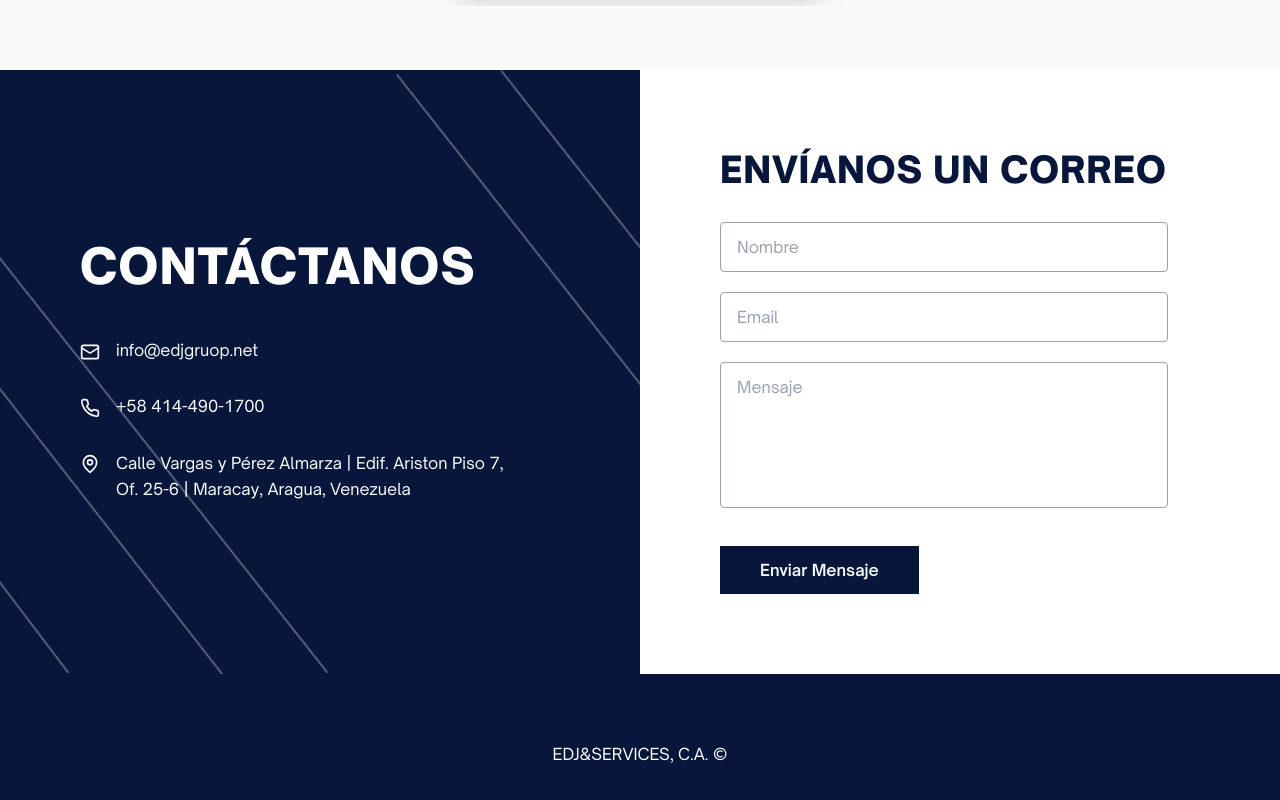
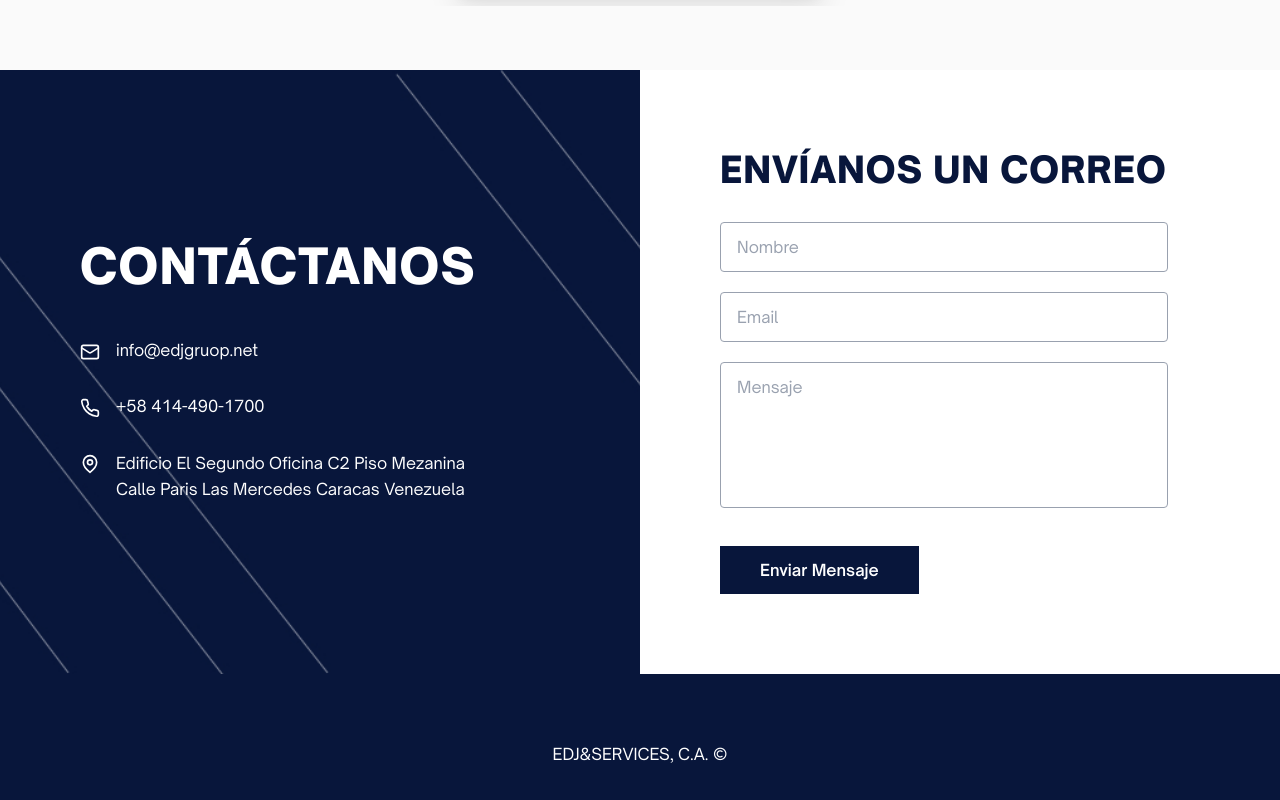
Before and after one commit to victorsegovi/edj-services, a Next.js app: page / in a window 1280 px wide. Shown: the part 3137-3937 px from the top of the page. Built offline with nearby package versions, Linux system fonts and the light colour scheme.

Commit message:
Changed direction

```diff
--- a/src/app/components/Contact.js
+++ b/src/app/components/Contact.js
@@ -62,8 +62,8 @@ const handleSubmit = async (e) => {
             <div className="flex items-start gap-4">
               <div className="mt-1 flex-shrink-0">
                 <svg xmlns="http://www.w3.org/2000/svg" width="20" height="20" viewBox="0 0 24 24" fill="none" stroke="currentColor" strokeWidth="2" strokeLinecap="round" strokeLinejoin="round">
-                  <rect width="20" height="16" x="2" y="4" rx="2"/>
-                  <path d="m22 7-8.97 5.7a1.94 1.94 0 0 1-2.06 0L2 7"/>
+                  <rect width="20" height="16" x="2" y="4" rx="2" />
+                  <path d="m22 7-8.97 5.7a1.94 1.94 0 0 1-2.06 0L2 7" />
                 </svg>
               </div>
               <a href="mailto:info@edjgroup.net" className="hover:underline break-all transition-all">
@@ -75,7 +75,7 @@ const handleSubmit = async (e) => {
             <div className="flex items-start gap-4">
               <div className="mt-1 flex-shrink-0">
                 <svg xmlns="http://www.w3.org/2000/svg" width="20" height="20" viewBox="0 0 24 24" fill="none" stroke="currentColor" strokeWidth="2" strokeLinecap="round" strokeLinejoin="round">
-                  <path d="M22 16.92v3a2 2 0 0 1-2.18 2 19.79 19.79 0 0 1-8.63-3.07 19.5 19.5 0 0 1-6-6 19.79 19.79 0 0 1-3.07-8.67A2 2 0 0 1 4.11 2h3a2 2 0 0 1 2 1.72 12.84 12.84 0 0 0 .7 2.81 2 2 0 0 1-.45 2.11L8.09 9.91a16 16 0 0 0 6 6l1.27-1.27a2 2 0 0 1 2.11-.45 12.84 12.84 0 0 0 2.81.7A2 2 0 0 1 22 16.92z"/>
+                  <path d="M22 16.92v3a2 2 0 0 1-2.18 2 19.79 19.79 0 0 1-8.63-3.07 19.5 19.5 0 0 1-6-6 19.79 19.79 0 0 1-3.07-8.67A2 2 0 0 1 4.11 2h3a2 2 0 0 1 2 1.72 12.84 12.84 0 0 0 .7 2.81 2 2 0 0 1-.45 2.11L8.09 9.91a16 16 0 0 0 6 6l1.27-1.27a2 2 0 0 1 2.11-.45 12.84 12.84 0 0 0 2.81.7A2 2 0 0 1 22 16.92z" />
                 </svg>
               </div>
               <a href="tel:+584144901700" className="hover:underline transition-all">
@@ -87,13 +87,13 @@ const handleSubmit = async (e) => {
             <div className="flex items-start gap-4">
               <div className="mt-1 flex-shrink-0">
                 <svg xmlns="http://www.w3.org/2000/svg" width="20" height="20" viewBox="0 0 24 24" fill="none" stroke="currentColor" strokeWidth="2" strokeLinecap="round" strokeLinejoin="round">
-                  <path d="M20 10c0 6-8 12-8 12s-8-6-8-12a8 8 0 0 1 16 0Z"/>
-                  <circle cx="12" cy="10" r="3"/>
+                  <path d="M20 10c0 6-8 12-8 12s-8-6-8-12a8 8 0 0 1 16 0Z" />
+                  <circle cx="12" cy="10" r="3" />
                 </svg>
               </div>
               <p className="leading-relaxed">
-                Calle Vargas y Pérez Almarza | Edif. Ariston Piso 7, <br />
-                Of. 25-6 | Maracay, Aragua, Venezuela
+                Edificio El Segundo Oficina C2 Piso Mezanina <br/>
+                Calle Paris Las Mercedes Caracas Venezuela
               </p>
             </div>
 
```
Lines whose indentation alone changed are shown as unchanged.
